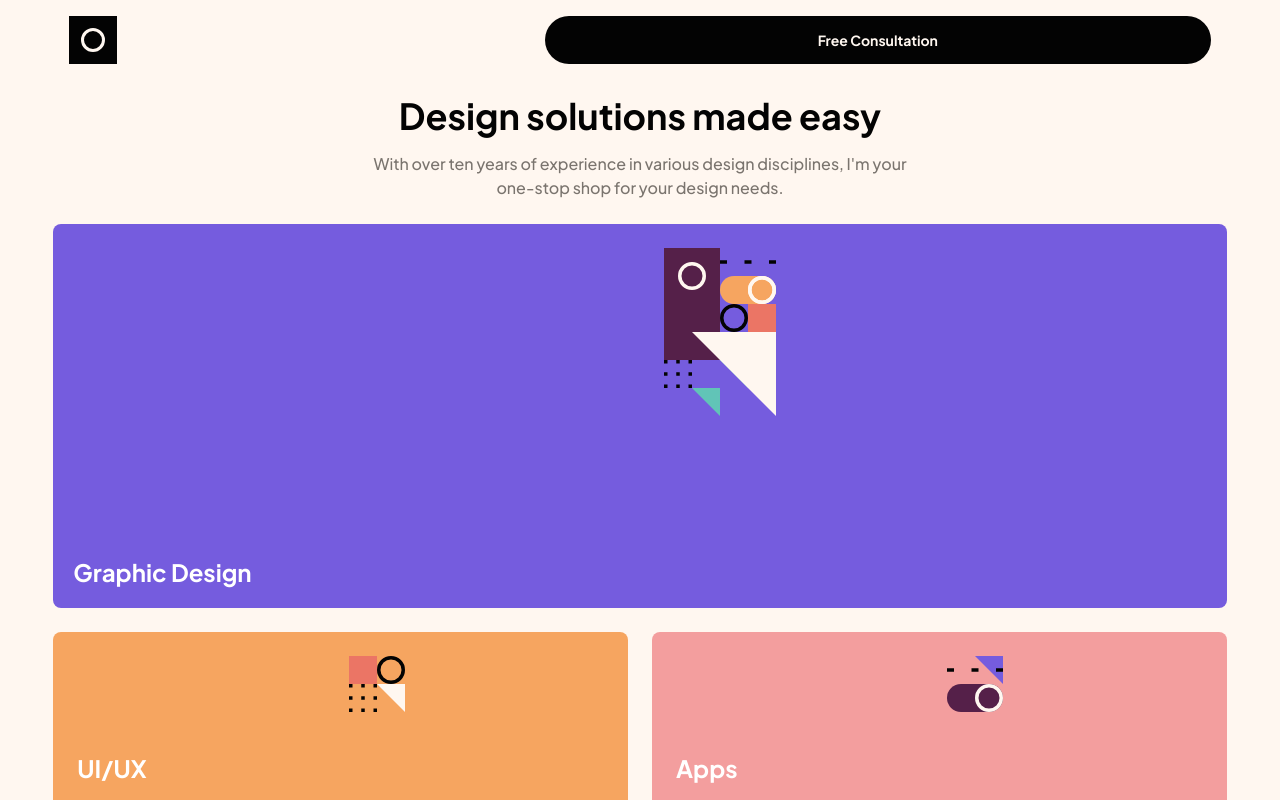
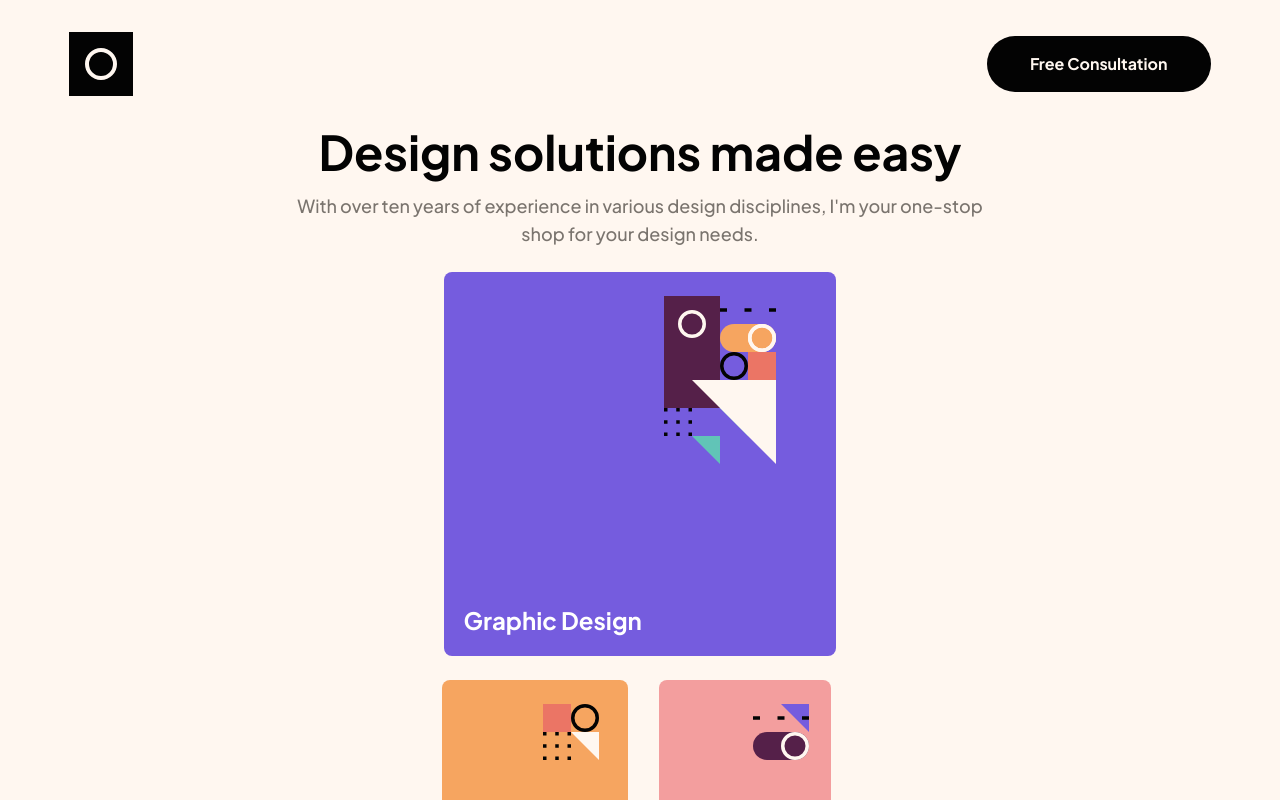
Before and after one commit to curtis2101/single-page-design, a React (Create React App) app in the folder single-page-design-portfolio/single-page/: page / in a window 1280 px wide. Built offline with nearby package versions, Linux system fonts and the light colour scheme.

Commit message:
changed grid to auto-rows

```diff
--- a/single-page-design-portfolio/single-page/src/components/blackButton.js
+++ b/single-page-design-portfolio/single-page/src/components/blackButton.js
@@ -2,7 +2,7 @@ import React from "react";
 
 const Button = () => {
     return (
-        <button className="bg-black h-12 w-7/12 rounded-full text-sm font-bold font-jakartaM text-beige ">Free Consultation</button>
+        <button className="bg-black h-12 w-7/12 md:w-56 md:h-14 rounded-full text-sm md:text-base font-bold font-jakartaM text-beige ">Free Consultation</button>
      );
 }
 
--- a/single-page-design-portfolio/single-page/src/components/carousel.js
+++ b/single-page-design-portfolio/single-page/src/components/carousel.js
@@ -26,7 +26,7 @@ const Carousel = ({slides}) => {
         <section className='flex justify-center items-center'>
             {ImageData.map((slide, index) => {
                 return (
-                    <div className={index === current ? 'opacity-100 duration-1000 transform flex justify-center items-center' : 'opacity-0 duration-1000 flex justify-center items-center'} key={index}>
+                    <div className={index === current ? 'opacity-100 duration-200 transform flex justify-center items-center' : 'opacity-0 duration-200 flex justify-center items-center'} key={index}>
                         {index === current && (<>
                         <img src={ImageData[current <= 1 ? length - 2 : current -1].image} alt='multiple images' className='mt-16 mr-6 h-44 w-64 rounded-xl' />
                         <img src={slide.image} alt='multiple images' className='mt-16 h-44 w-64 rounded-xl' />
--- a/single-page-design-portfolio/single-page/src/pages/frontpage.js
+++ b/single-page-design-portfolio/single-page/src/pages/frontpage.js
@@ -15,36 +15,36 @@ import ImageData from '../components/imageData.js'
 const FrontPage = () => {
     return (
         <main className="h-screen flex flex-col items-center w-full bg-beige overflow-scroll">
-            <nav className="w-11/12 pt-4 pr-4 pl-4 flex items-center justify-between">
-                <img className="h-12" src={Logo} alt="logo"/>
+            <nav className="w-11/12 pt-4 md:pt-8 pr-4 pl-4 flex items-center justify-between">
+                <img className="h-12 md:h-16" src={Logo} alt="logo"/>
                 <BlackButton />
             </nav>
             <header className="flex flex-col items-center justify-items-center pt-8 ">
-                <h1 className="text-black text-center text-4xl font-bold font-jakartaL">Design solutions made easy</h1>
-                <p className="text-grey text-center text-base font-medium font-jakartaM w-8/12 pt-4">With over ten years of experience in various design disciplines, I'm your one-stop shop for your design needs.</p>
+                <h1 className="text-black text-center text-4xl md:text-5xl font-bold font-jakartaL">Design solutions made easy</h1>
+                <p className="text-grey text-center text-base font-medium font-jakartaM w-9/12 pt-4 md:text-lg ">With over ten years of experience in various design disciplines, I'm your one-stop shop for your design needs.</p>
             </header>
-                <div className=" mt-6 bg-blue w-11/12 rounded-lg col-start-1 col-end-3 row-start-1 row-end-2 grid grid-rows-2 grid-cols-2">
+            <div className="mt-6 grid content-center justify-items-center auto-rows-min grid-cols-2"> {/*main grid div*/}
+                <div className=" bg-blue w-11/12 mb-6 max-h-96 rounded-lg row-start-1 row-end-2 col-start-1 col-end-3 grid grid-rows-2 grid-cols-2">
                     <img className="h-48 pt-6 pl-6 col-start-2 col-end-3" src={GraphicDesign} alt="graphic design"/>
                     <p className="text-white text-center text-2xl font-bold font-jakartaL col-start-1 col-end-3 row-start-2 row-end-3 flex items-end justify-start pb-5 pl-5">Graphic Design</p>
                 </div>
-                <div className="w-11/12 col-start-1 col-end-3 row-start-2 row-end-2 grid grid-rows-2 grid-cols-2 ">
-                    <div className="h-44 mt-6 rounded-lg col-start-1 col-end-2 row-start-1 row-end-1 mr-3 bg-orange grid grid-rows-2 grid-cols-2">
+                    <div className="h-44 rounded-lg col-start-1 col-end-2 row-start-2 row-end-2 mr-3 ml-4 bg-orange grid grid-rows-2 grid-cols-2">
                         <img className="pl-2 pt-6 h-20 row-start-1 row-end-1 col-start-2 col-end-3" src={UI} alt="UI/UX"/>
                         <p className="text-white text-2xl font-bold font-jakartaL col-start-1 col-end-2 row-start-2 row-end-2 flex items-end pl-6 pb-6">UI/UX</p>
                     </div>
-                    <div className="h-44 mt-6 rounded-lg col-start-2 col-end-3 row-start-1 row-end-2 ml-3 bg-pink grid grid-rows-2 grid-cols-2">
+                    <div className="h-44 rounded-lg col-start-2 col-end-3 row-start-2 row-end-2 ml-3 mr-4 bg-pink grid grid-rows-2 grid-cols-2">
                         <img className="pl-2 pt-6 h-20 row-start-1 row-end-1 col-start-2 col-end-3" src={Apps} alt="UI/UX"/>
                         <p className="text-white text-2xl font-bold font-jakartaL col-start-1 col-end-2 row-start-2 row-end-2 flex items-end pl-6 pb-6">Apps</p>
                     </div>
-                    <div className="h-40 mt-6 rounded-lg col-start-1 col-end-3 row-start-2 row-end-2 bg-red grid grid-rows-2 grid-cols-2">
+                    <div className="h-40 w-11/12 mt-48 rounded-lg col-start-1 col-end-3 row-start-2 row-end-2 bg-red grid grid-rows-2 grid-cols-2">
                         <img className="col-start-2 col-end-3 row-start-1 row-end-1 pl-4 pt-6" src={Illustrations} alt="graphics" />
                         <p className="pl-6 pt-6 col-start-1 col-end-2 row-start-2 row-end-3 text-white text-2xl font-bold font-jakartaL">Illustrations</p>
                     </div>
-                    <div className="h-52 mt-2 rounded-lg col-start-1 col-end-3 row-start-3 row-end-4 bg-green grid grid-rows-2 grid-cols-2">
+                    <div className="h-52 w-11/12 mt-6 rounded-lg col-start-1 col-end-3 row-start-3 row-end-3 bg-green grid grid-rows-2 grid-cols-2">
                         <img className=" col-start-1 col-end-3 row-start-1 row-end-1 pl-40 pt-6" src={Photography} alt="graphics" />
                         <p className="pl-6 pt-12 col-start-1 col-end-2 row-start-2 row-end-3 text-white text-2xl font-jakartaL font-bold">Photography</p>
                     </div>
-                    <div className="h-48 mt-6 rounded-lg col-start-1 col-end-3 row-start-4 row-end-5 bg-purple grid grid-rows-2 grid-cols-2">
+                    <div className="h-48 w-11/12 mt-64 rounded-lg col-start-1 col-end-3 row-start-3 row-end-4 bg-purple grid grid-rows-2 grid-cols-2">
                         <img className="col-start-2 col-end-3 row-start-1 row-end-1 pl-4 pt-6" src={Motion} alt="graphics" />
                         <p className="pl-6 pt-9 col-start-1 col-end-3 row-start-2 row-end-3 text-white text-2xl font-jakartaL font-bold">Motion Graphics</p>
                     </div>
```
